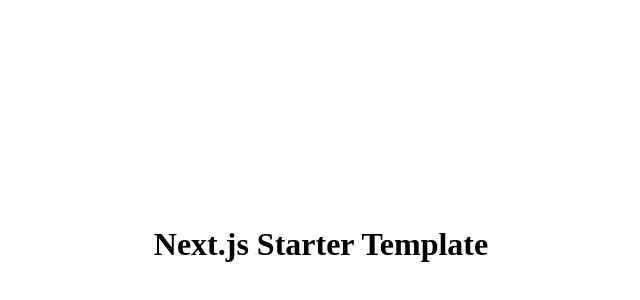
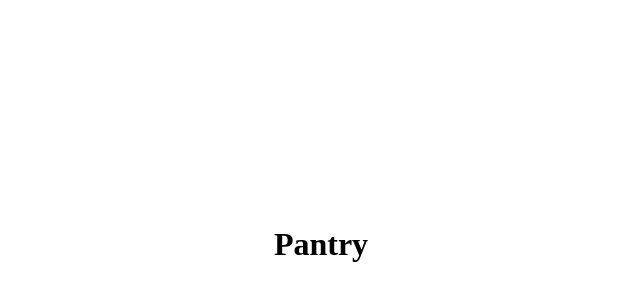
Before and after one commit to parbots/pantry, a Next.js app: page / in a window 1280 px wide. Shown: the part 156-456 px from the top of the page, without its empty margins (319-959 px from the left). Built offline with nearby package versions, Linux system fonts and the light colour scheme.

Commit message:
Configure initial template boilerplate

```diff
--- a/package.json
+++ b/package.json
@@ -1,5 +1,5 @@
 {
-    "name": "next-starter-ts",
+    "name": "pantry",
     "version": "0.1.0",
     "private": true,
     "scripts": {
--- a/pages/index.tsx
+++ b/pages/index.tsx
@@ -2,17 +2,22 @@
 
 import type { NextPage } from 'next';
 import Head from 'next/head';
+
+// TODO: Create favicon
 
 const HomePage: NextPage = () => {
     return (
         <div className={styles.page}>
             <Head>
                 <title>Next Starter</title>
-                <meta name='description' content='Next.js starter template' />
+                <meta
+                    name='description'
+                    content='All your developer ingredients, in one place!'
+                />
                 <link rel='icon' href='/favicon.ico' />
             </Head>
 
-            <h1>Next.js Starter Template</h1>
+            <h1>Pantry</h1>
         </div>
     );
 };
```
Also changed, not shown: 2 other files (tests, documents, lock files or other folders).
